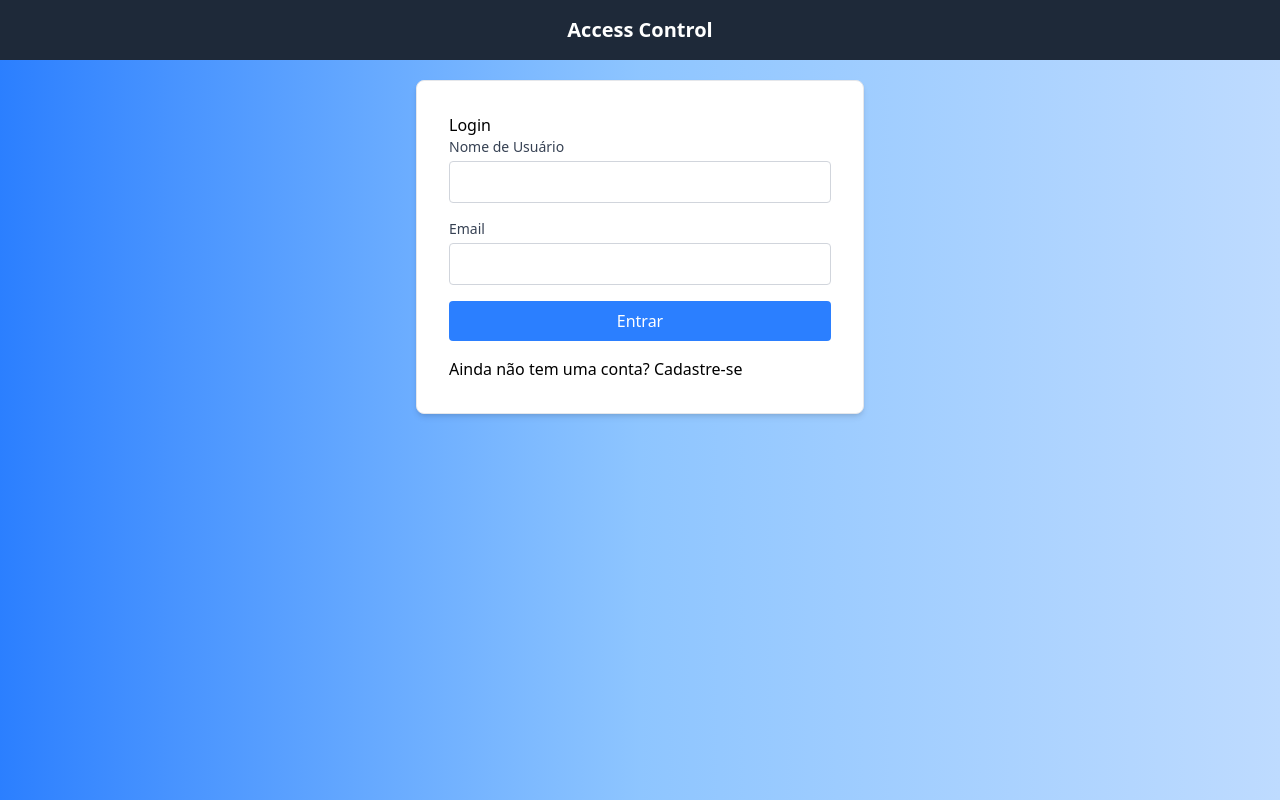
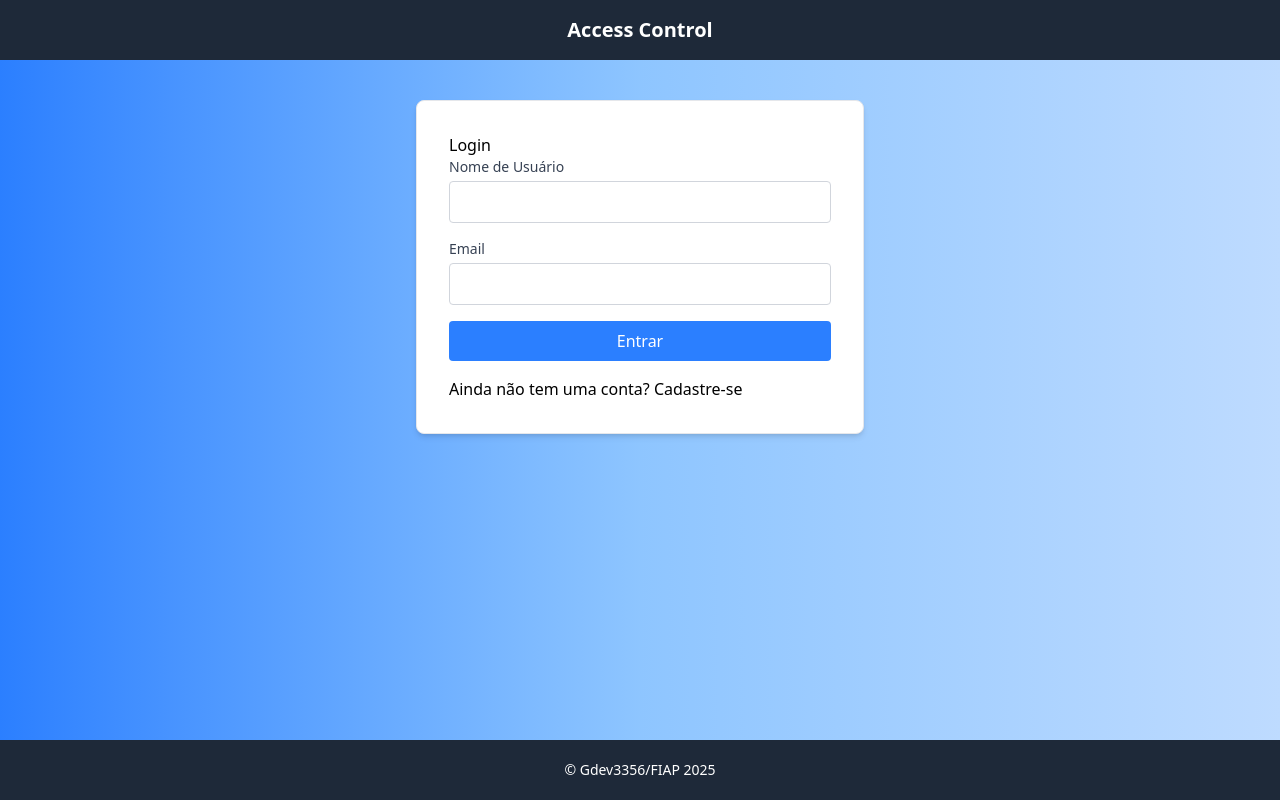
Before and after one commit to Gdev3356/CheckPoint-5-Front-End, a React (Vite) app in the folder access-control-cp/: page / in a window 1280 px wide. Built offline with nearby package versions, Linux system fonts and the light colour scheme.

Commit message:
Adicionado Rodapé/Footer

```diff
--- a/access-control-cp/src/App.tsx
+++ b/access-control-cp/src/App.tsx
@@ -1,11 +1,15 @@
 import { Outlet } from "react-router-dom";
 import Cabecalho from "./components/Cabecaho/Cabecalho";
+import Rodape from "./components/Rodape/Rodape";
 
 export default function App(){
   return(
-    <div>
-      <Cabecalho/>
-      <Outlet/>
+    <div className="app-container">
+      <Cabecalho />
+      <main>
+        <Outlet />
+      </main>
+      <Rodape />
     </div>
   );
 }
--- /dev/null
+++ b/access-control-cp/src/components/Rodape/Rodape.tsx
@@ -0,0 +1,9 @@
+export default function Rodape(){
+    return(
+        <footer className="rodape">
+            <div className="footer-small">
+                &copy; Gdev3356/FIAP 2025
+            </div>
+        </footer>
+    );
+}
--- a/access-control-cp/src/globals.css
+++ b/access-control-cp/src/globals.css
@@ -2,8 +2,16 @@
 
 @layer{
 
+    .app-container {
+        @apply flex flex-col min-h-screen;
+    };
+
     .titulo{
         @apply flex justify-center items-center bg-gray-800 text-white p-4 font-bold text-xl;
+    };
+
+    .rodape{
+        @apply flex justify-around items-center bg-gray-800 text-white p-4 font-medium text-sm min-h-[60px];
     };
 
     body{
```
